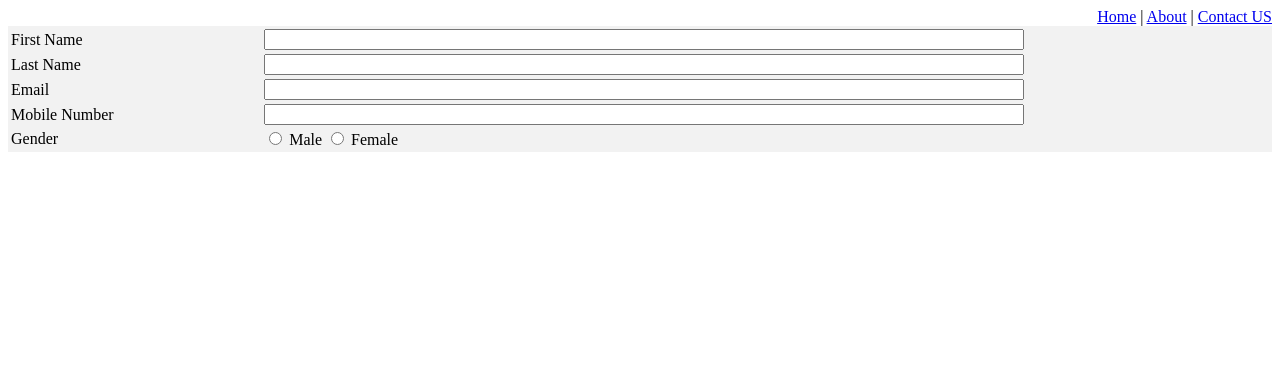
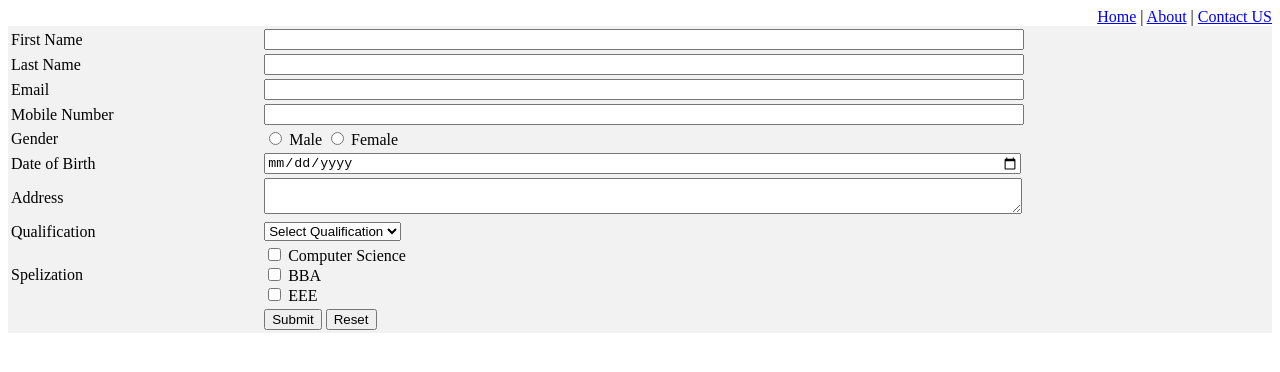
Before and after one commit to RCCESDI/html-project, a plain HTML site: page index.html in a window 1280 px wide. Drawn offline with Linux system fonts and the light colour scheme.

Commit message:
Form Update

```diff
--- a/index.html
+++ b/index.html
@@ -45,6 +45,7 @@
         </span>
     </nav>
     <div class="background-color">
+        <form>
             <table class="table">
                 <tr>
                     <td class="width20"><label for="firstName">First Name</label></td>
@@ -84,7 +85,63 @@
                     </td>
                     <td class="width20"></td>
                 </tr>
+                <tr>
+                    <td class="width20"><label for="dob">Date of Birth</label></td>
+                    <td class="width60">
+                        <input class="input-width" type="date" name="dob" id="dob">
+                    </td>
+                    <td class="width20"></td>
+                </tr>
+                <tr>
+                    <td class="width20"><label for="address">Address</label></td>
+                    <td class="width60">
+                        <!-- <input class="input-width" type="text" name="address" id="address" > -->
+                        <textarea class="input-width" name="address" id="address"></textarea>
+                    </td>
+                    <td class="width20"></td>
+                </tr>
+                <tr>
+                    <td class="width20"><label for="qualification">Qualification</label></td>
+                    <td class="width60">
+                        <select name="qualification" id="qualification">
+                            <option value="none">Select Qualification</option>
+                            <option value="SSC">SSC</option>
+                            <option value="HSC">HSC</option>
+                        </select>
+                        <!-- <input class="input-width" type="text" name="address" id="address" > -->
+                    </td>
+                    <td class="width20"></td>
+                </tr>
+                <tr>
+                    <td class="width20"><label>Spelization</label></td>
+                    <td class="width60">
+                        <div>
+                            <input type="checkbox" id="computer">
+                            <label for="computer">Computer Science</label>
+                        </div>
+                        <div>
+                            <input type="checkbox" id="bba">
+                            <label for="bba">BBA</label>
+                        </div>
+                        <div>
+                            <input type="checkbox" id="eee">
+                            <label for="eee">EEE</label>
+                        </div>
+                        <!-- <input class="input-width" type="text" name="address" id="address" > -->
+                    </td>
+                    <td class="width20"></td>
+                </tr>
+                <tr>
+                    <td class="width20"></td>
+                    <td class="width60">
+                        <input type="submit">
+                        <input type="reset">
+                    </td>
+                    <td class="width20"></td>
+                </tr>
             </table>
+        </form>
     </div>
 </body>
+
 </html>
```
Lines whose indentation alone changed are shown as unchanged.
